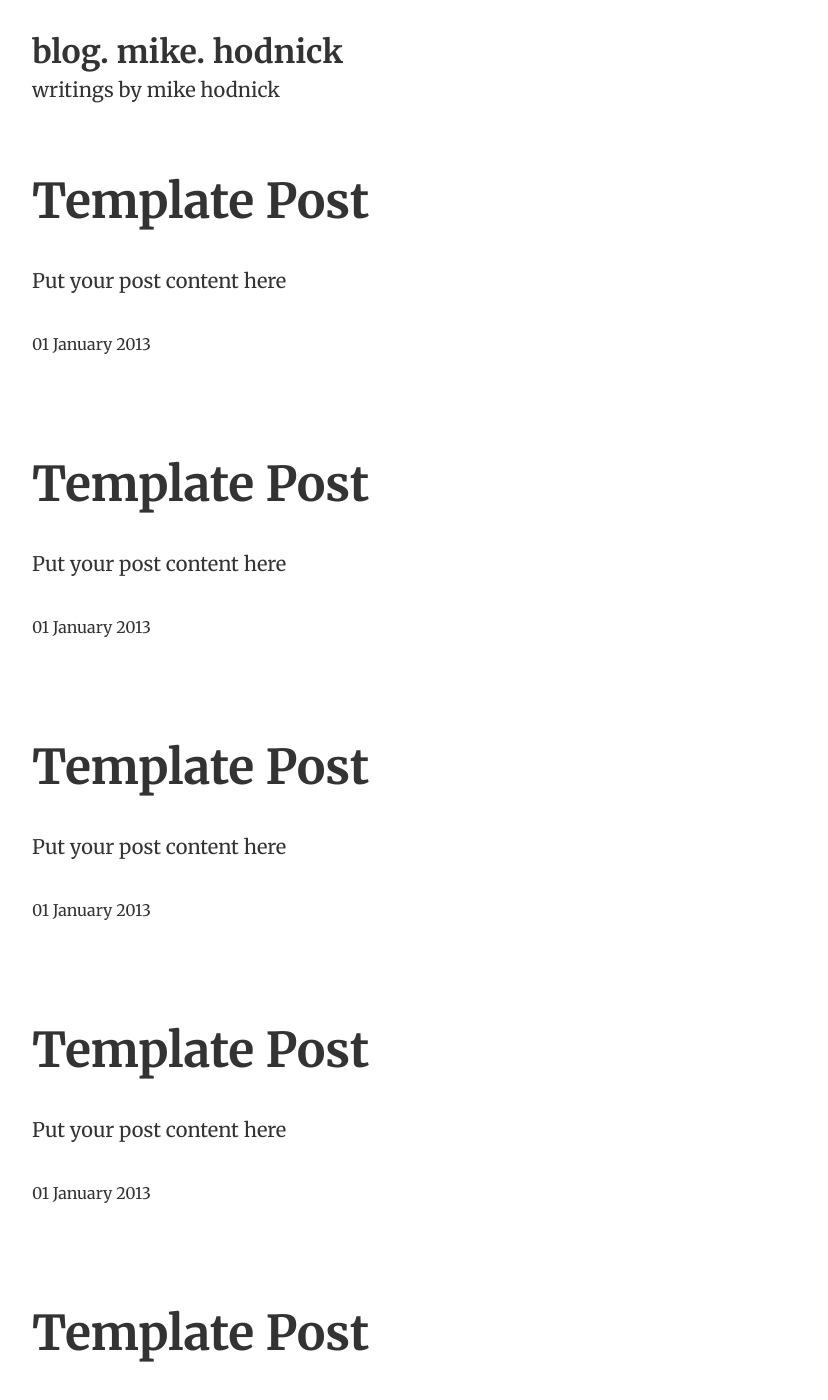
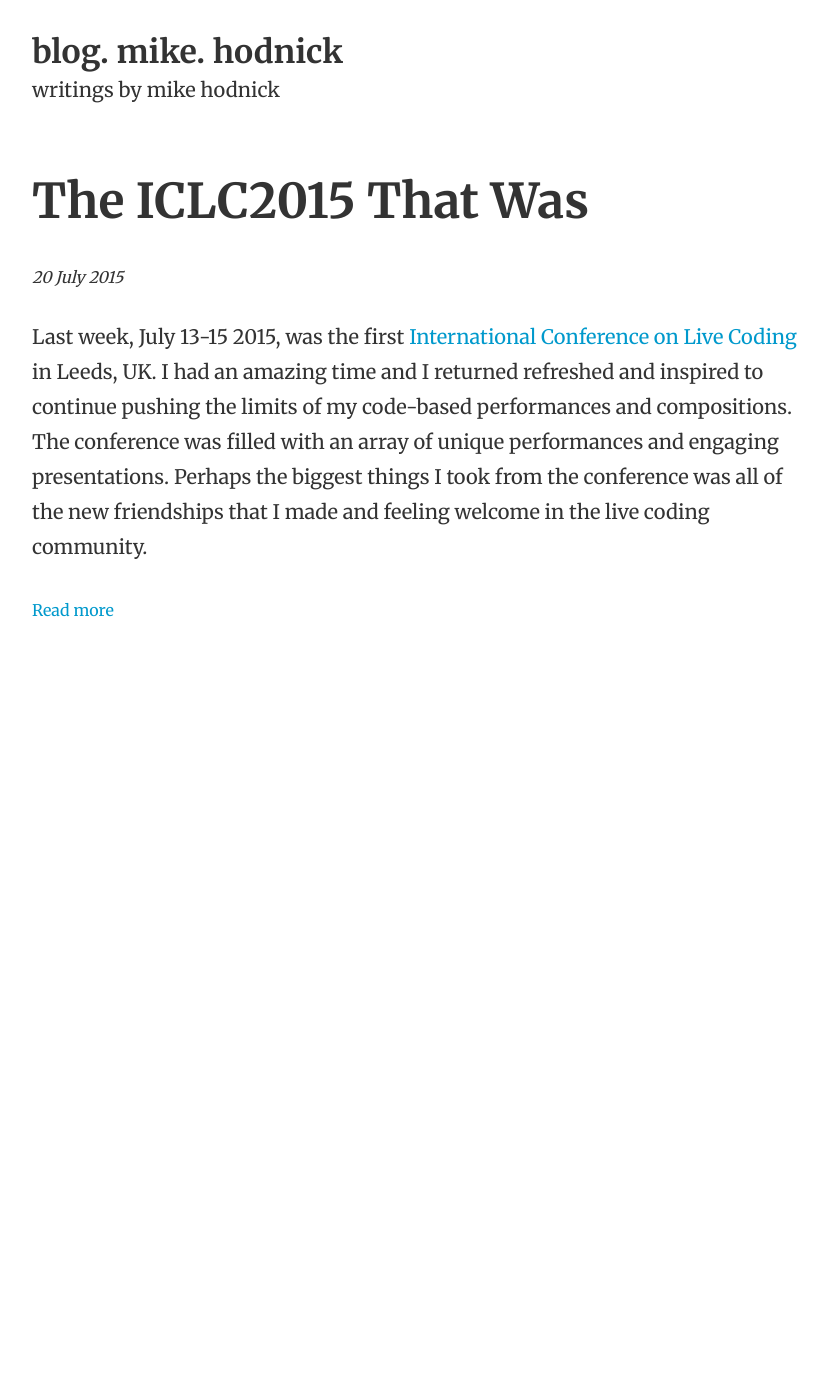
Before and after one commit to kindohm/blog.kindohm.com, a Jekyll site: the page built from index.html, in a window 1280 px wide and 1400 px high. Shown: the whole window, without its empty margins (224-1052 px from the left). Built offline with Jekyll 4.4.1, drawn with Linux system fonts in a browser that asks for light colours; the list of posts is cut into pages by our own code; some of the changed text lies outside the part shown.

Commit message:
ok for real content

```diff
--- a/_includes/_head.html
+++ b/_includes/_head.html
@@ -7,10 +7,9 @@
   <meta name="description" content="{{site.description}}">
   <meta name="viewport" content="width=device-width, initial-scale=1">
 
-  <link rel="icon" href="{{ site.url }}/favicon.png" />
-  <link rel="apple-touch-icon-precomposed" href="{{ site.url }}/apple-touch-icon.png" />
+  <link rel="icon" href="/favicon.png" />
 
-  <link rel="stylesheet" href="{{ site.url }}/style.css" />
+  <link rel="stylesheet" href="/style.css" />
   <link href='http://fonts.googleapis.com/css?family=Merriweather:400,700' rel='stylesheet' type='text/css'>
 </head>
 <body>
--- a/_posts/2013-01-01-template - Copy (2).md
+++ /dev/null
@@ -1,6 +0,0 @@
----
-layout: post
-title: "Template Post"
----
-
-Put your post content here
--- a/_posts/2013-01-01-template - Copy (3).md
+++ /dev/null
@@ -1,6 +0,0 @@
----
-layout: post
-title: "Template Post"
----
-
-Put your post content here
--- a/_posts/2013-01-01-template - Copy (4).md
+++ /dev/null
@@ -1,6 +0,0 @@
----
-layout: post
-title: "Template Post"
----
-
-Put your post content here
--- a/_posts/2013-01-01-template - Copy (5).md
+++ /dev/null
@@ -1,6 +0,0 @@
----
-layout: post
-title: "Template Post"
----
-
-Put your post content here
--- a/_posts/2013-01-01-template - Copy (6).md
+++ /dev/null
@@ -1,6 +0,0 @@
----
-layout: post
-title: "Template Post"
----
-
-Put your post content here
--- a/_posts/2013-01-01-template - Copy.md
+++ /dev/null
@@ -1,6 +0,0 @@
----
-layout: post
-title: "Template Post"
----
-
-Put your post content here
--- a/_posts/2013-01-01-template.md
+++ /dev/null
@@ -1,6 +0,0 @@
----
-layout: post
-title: "Template Post"
----
-
-Put your post content here
--- /dev/null
+++ b/_posts/2015-07-20-ICLC.md
@@ -0,0 +1,146 @@
+---
+title: "The ICLC2015 That Was"
+layout: post
+---
+
+<p>Last week, July 13-15 2015, was the first
+<a href="http://iclc.livecodenetwork.org/" target="_blank">International Conference
+on Live Coding</a> in Leeds, UK. I had an amazing time and I returned refreshed
+and inspired to continue pushing the limits of my code-based performances and
+compositions. The conference was filled with an array of unique performances
+and engaging presentations. Perhaps the biggest things I took from the conference
+was all of the new friendships that I made and feeling welcome in the live
+coding community.</p>
+
+<p><img src="http://41.media.tumblr.com/4aa9c7997932ac3706b06733d212f8fe/tumblr_nrqjg9yLPh1qzrz0oo1_1280.jpg" alt="ICLC Attendees" title="ICLC Attendees"></p>
+
+<p>First off, the performances at the conference were creative and inspiring.
+There was everything from solo electronica, to laptop ensembles producing
+minimal ambience, to poetry generation, to spoken-word audio processing, to
+live coders controlling dancers and other instrumentalists through code
+instructions.</p>
+
+<p><a data-flickr-embed="true" href="https://www.flickr.com/photos/kindohm/19155078923/in/dateposted-public/" title="20150713_151258" target="_blank">
+<img src="https://farm1.staticflickr.com/333/19155078923_6c8bf1a5c8_z.jpg" width="640" height="360" alt="20150713_151258"></a>
+<script async src="//embedr.flickr.com/assets/client-code.js" charset="utf-8"></script></p>
+
+<p><a data-flickr-embed="true" href="https://www.flickr.com/photos/kindohm/19153412774/in/dateposted-public/" title="20150714_153647" target="_blank">
+<img src="https://farm1.staticflickr.com/403/19153412774_181ff27379_z.jpg" width="640" height="360" alt="20150714_153647"></a>
+<script async src="//embedr.flickr.com/assets/client-code.js" charset="utf-8"></script></p>
+
+<p>Of course, things got noisy at night as well.</p>
+
+<p><a data-flickr-embed="true"
+href="https://www.flickr.com/photos/kindohm/19588084278/in/dateposted-public/"
+title="20150716_015737" target="_blank">
+<img src="https://farm1.staticflickr.com/332/19588084278_afb623ec6e_z.jpg" width="640" height="360" alt="20150716_015737"></a>
+<script async src="//embedr.flickr.com/assets/client-code.js" charset="utf-8"></script></p>
+
+<p>Many performances challenged traditional notions of what live coding is,
+and also showcased new technologies doing very cool things. I was amazed to
+see how far <a href="http://sonic-pi.net/" target="_blank">Sonic Pi</a> had
+come during <a href="http://sam.aaron.name/" target="_blank">Sam Aaron&rsquo;s</a>
+performances. In particular, how Sonic Pi can process incoming audio and its
+ability to produce more irregular rhythms; I&rsquo;m eager to dive in to Sonic Pi
+a bit since I last gave it a look many months ago. I also look forward to
+pushing more limits of <a href="http://tidal.lurk.org" target="_blank">Tidal</a>,
+after watching <a href="http://yaxu.org" target="_blank">Alex Mclean</a> sling
+Tidal code in new ways I haven&rsquo;t thought of and also being inspired by
+rhythmic performances in Supercollider
+(<a href="http://calumgunn.com" target="_blank">Calum&rsquo;s</a> set in particular).</p>
+
+<p>ICLC was the first academic conference I&rsquo;ve ever attended, and I
+wasn&rsquo;t sure what to expect. Most of my conference-attending experience
+has been business-, industry-, trade-, or technology-related. While I was most
+interested in learning about things that I could apply practically to my
+musical practice, the philosophical presentations at ICLC were engaging.</p>
+
+<p><a data-flickr-embed="true"
+href="https://www.flickr.com/photos/kindohm/19155116873/in/dateposted-public/" title="20150714_170323" target="_blank">
+<img src="https://farm4.staticflickr.com/3789/19155116873_12f97d3a53_z.jpg" width="640" height="360" alt="20150714_170323"></a>
+<script async src="//embedr.flickr.com/assets/client-code.js" charset="utf-8"></script></p>
+
+<p>Many presentations concerned themselves with definitions of live coding and
+qualities of a live-coded artistic performance. One of the cornerstones of
+these discussions was <em>improvisation</em>: live coders continuously make
+changes to a running program to change its execution, and improvise either
+deliberately or in response to unexpected results (mistakes and errors, in
+  particular). I&rsquo;m interested in challenging this notion; are live
+  coding and improvisation mutually exclusive? Can&rsquo;t I write code live
+  to produce a repeatable performance that doesn&rsquo;t change from gig to
+  gig?<sup>1</sup>  I&rsquo;m a newcomer to the world of live coding research
+  and academia, so maybe I&rsquo;m naive and there&rsquo;s already research
+  that argues against this idea, but I felt like this was a gap in the
+  week&rsquo;s conversations. Perhaps it&rsquo;s an opportunity to do some of
+  my own research for next year&rsquo;s ICLC 2016.</p>
+
+<p>Related: Paul Wolinski just wrote a ICLC 2015 post that includes a
+comparison of live coded art performance to public speaking. I think
+it&rsquo;s a very good analogy: <a href="http://www.paulwolinski.co.uk/?p=357" target="_blank">http://www.paulwolinski.co.uk/?p=357</a>.</p>
+
+<p>By far the biggest things I took away from the conference were new friendships
+and feeling very much a part of the live-coding artistic community. It&rsquo;s
+a strong community that is passionate about creating original art using code
+in a live way.</p>
+
+<p>I&rsquo;ve been a member of the live coding community from afar for almost
+two years<sup>2</sup>, and have referenced, studied, and shared much of their
+work, art, and recorded performances during that time. It was a world I&rsquo;d
+only experienced virtually for so long; I knew the community and its members
+well but had never met them in person. Then on the first day of the conference
+I met everybody at once! I met so many new friends too. It was difficult to
+leave the conference after sharing such a great three-day experience with them.</p>
+
+<p><a data-flickr-embed="true"
+href="https://www.flickr.com/photos/kindohm/19588069530/in/dateposted-public/" title="20150716_013426" target="_blank">
+<img src="https://farm4.staticflickr.com/3730/19588069530_4e4a384e5c_z.jpg" width="640" height="360" alt="20150716_013426"></a>
+<script async src="//embedr.flickr.com/assets/client-code.js" charset="utf-8"></script></p>
+
+<p><a data-flickr-embed="true"
+href="https://www.flickr.com/photos/kindohm/19588075058/in/dateposted-public/" title="20150716_004442" target="_blank">
+<img src="https://farm4.staticflickr.com/3748/19588075058_7b3bc31e8a_z.jpg" width="640" height="360" alt="20150716_004442"></a>
+<script async src="//embedr.flickr.com/assets/client-code.js" charset="utf-8"></script></p>
+
+<p><a data-flickr-embed="true"
+href="https://www.flickr.com/photos/kindohm/19768764152/in/dateposted-public/" title="20150715_212020" target="_blank">
+<img src="https://farm1.staticflickr.com/464/19768764152_5bbc4de4ba_z.jpg" width="640" height="360" alt="20150715_212020"></a>
+<script async src="//embedr.flickr.com/assets/client-code.js" charset="utf-8"></script></p>
+
+<p><a data-flickr-embed="true"
+href="https://www.flickr.com/photos/kindohm/19768828362/in/dateposted-public/" title="20150716_012542" target="_blank">
+<img src="https://farm1.staticflickr.com/332/19768828362_bcfa3e5d97_z.jpg" width="640" height="360" alt="20150716_012542"></a>
+<script async src="//embedr.flickr.com/assets/client-code.js" charset="utf-8"></script></p>
+
+<p><a data-flickr-embed="true"
+href="https://www.flickr.com/photos/kindohm/19780775771/in/dateposted-public/" title="20150715_191802" target="_blank">
+<img src="https://farm4.staticflickr.com/3728/19780775771_50d137f00b_z.jpg" width="640" height="360" alt="20150715_191802"></a>
+<script async src="//embedr.flickr.com/assets/client-code.js" charset="utf-8"></script></p>
+
+<p><a data-flickr-embed="true"
+href="https://www.flickr.com/photos/kindohm/19155206753/in/dateposted-public/" title="20150716_023220" target="_blank">
+<img src="https://farm1.staticflickr.com/457/19155206753_ec5209dfe9_z.jpg" width="640" height="360" alt="20150716_023220"></a>
+<script async src="//embedr.flickr.com/assets/client-code.js" charset="utf-8"></script></p>
+
+<p><a data-flickr-embed="true"
+href="https://www.flickr.com/photos/kindohm/19588094898/in/dateposted-public/" title="20150716_023958" target="_blank">
+<img src="https://farm1.staticflickr.com/456/19588094898_d92bdfee4c_z.jpg" width="640" height="360" alt="20150716_023958"></a>
+<script async src="//embedr.flickr.com/assets/client-code.js" charset="utf-8"></script></p>
+
+<p><a data-flickr-embed="true"
+href="https://www.flickr.com/photos/kindohm/19588101298/in/dateposted-public/" title="20150716_025314" target="_blank">
+<img src="https://farm1.staticflickr.com/554/19588101298_7cdb2da203_z.jpg" width="640" height="360" alt="20150716_025314"></a>
+<script async src="//embedr.flickr.com/assets/client-code.js" charset="utf-8"></script></p>
+
+<p>Thank you to all the event organizers - Alex, Shelly, Kia, Thor, Joanne,
+and Ash - for making it such a successful and fun event! Looking forward to
+ICLC 2016 in Hamilton, ON next year!</p>
+
+<p><sup>1</sup> While I&rsquo;ve attempted to execute precise, repeatable
+performances using live-coding techniques, they&rsquo;ve never gone according
+to plan and I&rsquo;ve always improvised to some extent - whether that&rsquo;s
+to fix minor errors, get back on track after a major disruption, or just
+decide to change course.</p>
+
+<p><sup>2</sup> The heart of live-coded music is in the UK, with more strong
+representation throughout the rest of Europe, Mexico City, Australia, and a
+few other corners. There are few of us scattered across the U.S.</p>
--- a/index.html
+++ b/index.html
@@ -5,8 +5,9 @@ layout: default
 {% for post in site.posts %}
 <article class="post">
   <h1><a href="{{ site.url }}{{ post.url }}" title="{{ post.title }}">{{ post.title }}</a></h1>
+  <span><em>{{ post.date | date_to_long_string }}</em></span><br/><br/>
   {{ post.excerpt }}
-  <span>{{ post.date | date_to_long_string }}</span>
+  <a href="{{ site.url }}{{ post.url }}" title="{{ post.title }}">Read more</a>
 </article>
 {% endfor %}
 
```
